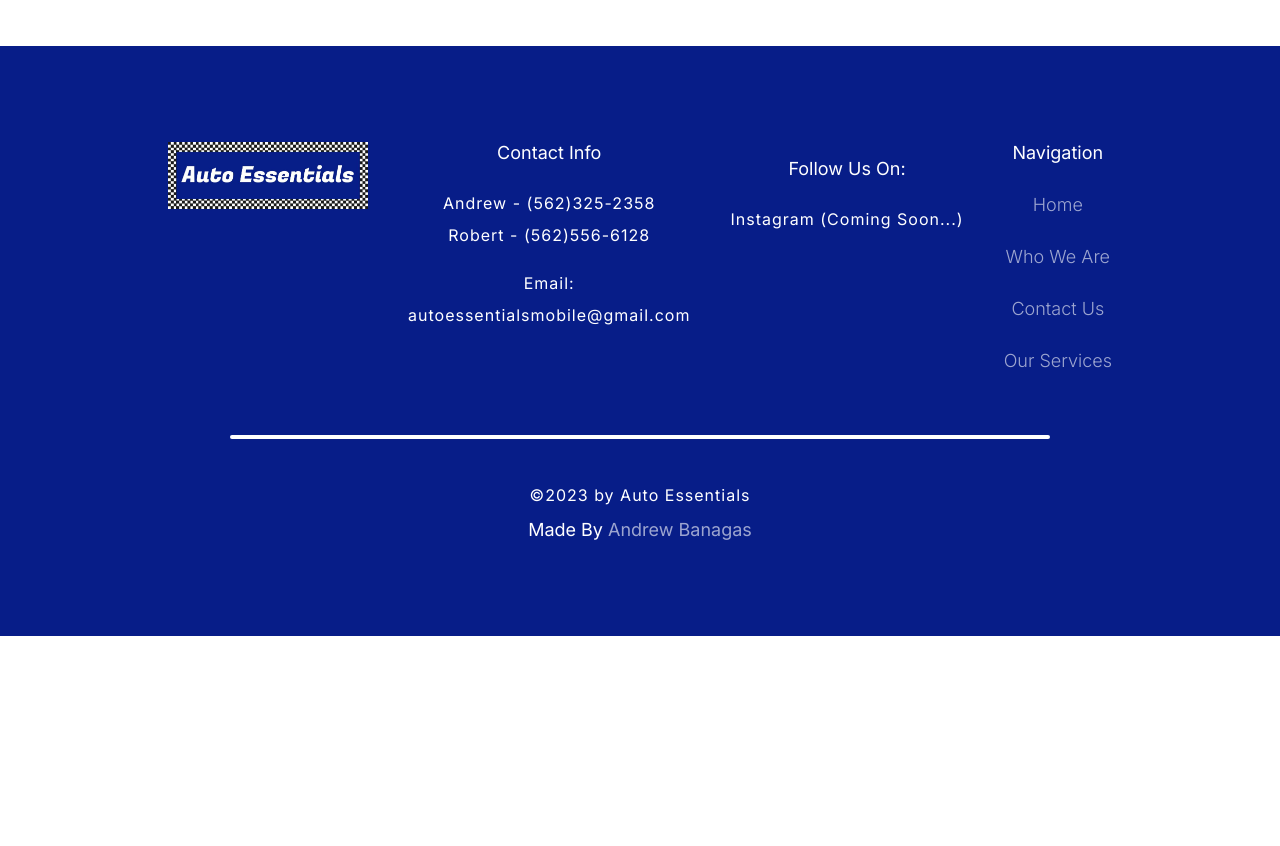
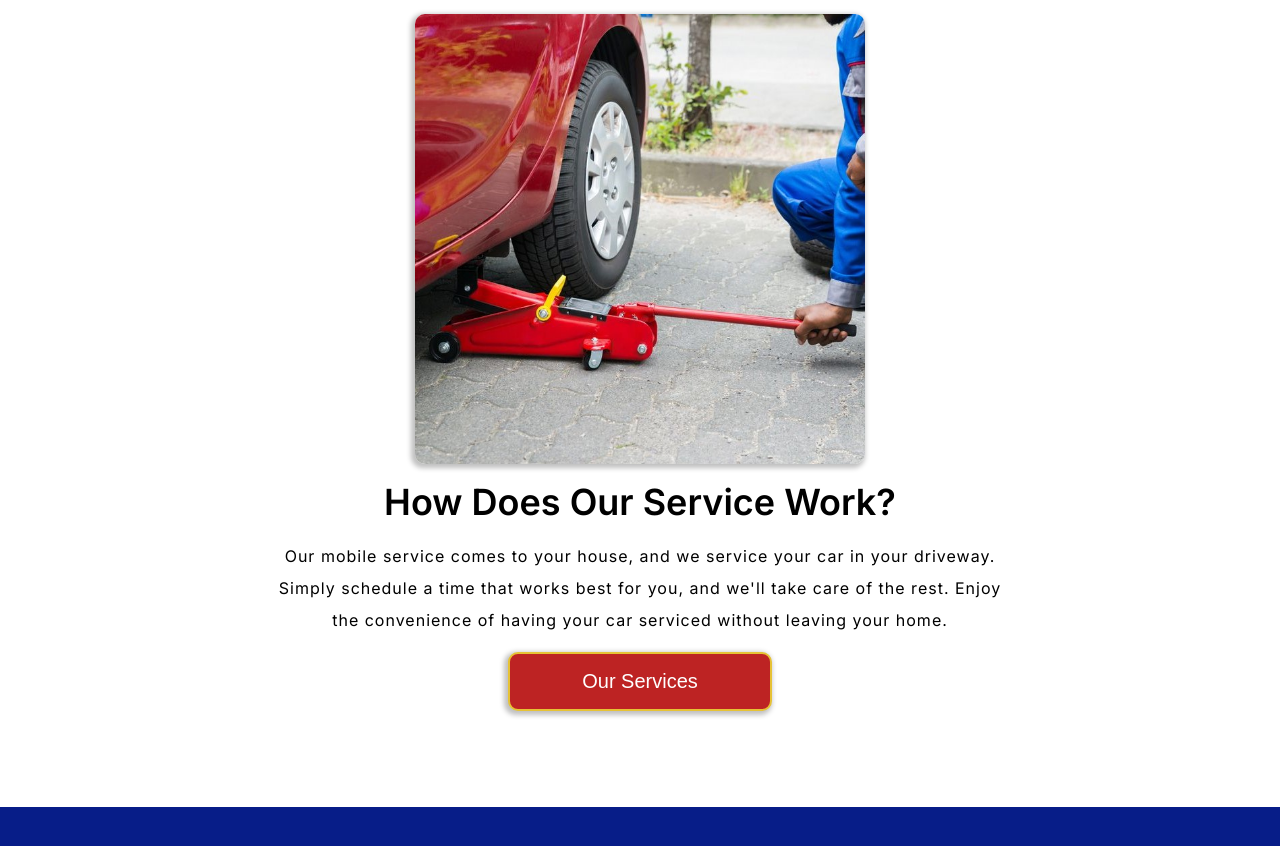
Before and after one commit to drew990/jc-detailing, a Next.js app: page /about in a window 1280 px wide. Shown: the part 1940-2786 px from the top of the page. Before the commit the page ends 2576 px from the top, so only its background shows below. Built offline with nearby package versions, Linux system fonts and the light colour scheme.

Commit message:
Added new section in about me and fix bug in footer

```diff
--- a/src/Components/Footer.tsx
+++ b/src/Components/Footer.tsx
@@ -3,6 +3,7 @@
 import React from "react";
 import styles from "@/app/page.module.css";
 import Logo1 from "@/assets/logo/AE-Logo-1-new.png";
+import Insta from "@/assets/icons/WhiteInstagram.png";
 // Import Logo
 // Add in later
 
@@ -41,15 +42,24 @@
           <div>
             <div>
               <h4>Follow Us On:</h4>
-              <p>Instagram (Coming Soon...)</p>
+              <Link href="https://www.instagram.com/autoessentialsmobile/">
+                <Image src={Insta} alt="Instagram" width={35} height={35} />
+              </Link>
             </div>
           </div>
-          <div style={{ display: "flex", flexDirection: "column" }}>
+          <div
+            style={{
+              display: "flex",
+              flexDirection: "column",
+              minWidth: "300px",
+            }}
+          >
             <h4>Navigation</h4>
             <Link href="/">Home</Link>
             <Link href="/about">Who We Are</Link>
             <Link href="/contact">Contact Us</Link>
             <Link href="/services">Our Services</Link>
+            <Link href="/app">Download Our App</Link>
           </div>
         </div>
         <div className={styles.FooterCenter}>
--- a/src/Components/Quality.tsx
+++ b/src/Components/Quality.tsx
@@ -9,7 +9,7 @@
       <motion.div
         initial={{ y: 100, opacity: 0 }}
         whileInView={{ y: 0, opacity: 1 }}
-        transition={{ delay: 0.5 }}
+        transition={{ delay: 0.25 }}
         viewport={{ once: true }}
         className={styles.Container}
       >
--- a/src/Components/SocialMedia.tsx
+++ b/src/Components/SocialMedia.tsx
@@ -9,7 +9,7 @@
         data-aos="fade-up"
         viewport={{ once: true }}
         initial={{ y: 100, opacity: 0 }}
-        transition={{ delay: 0.5 }}
+        transition={{ delay: 0.25 }}
         whileInView={{ y: 0, opacity: 1 }}
         style={{ width: "80%", margin: "auto", textAlign: "center" }}
       >
--- a/src/app/about/page.tsx
+++ b/src/app/about/page.tsx
@@ -6,6 +6,7 @@
 
 import Location from "@/assets/images/Location-2.jpg";
 import Joshua from "@/assets/images/Joshua.png";
+import CarJack from "@/assets/images/CarJack.jpg";
 
 export default function page() {
   return (
@@ -76,6 +77,31 @@
           </div>
         </div>
       </section>
+      <section className={styles.AboutFlex}>
+        <div className={styles.AboutPic}>
+          <Image
+            src={CarJack}
+            alt="Jack Pic"
+            layout="responsive"
+            width={1}
+            height={1}
+          />
+        </div>
+        <div className={styles.AboutContainer}>
+          <h2>How Does Our Service Work?</h2>
+          <p>
+            Our mobile service comes to your house, and we service your car in
+            your driveway. Simply schedule a time that works best for you, and
+            we'll take care of the rest. Enjoy the convenience of having your
+            car serviced without leaving your home.
+          </p>
+          <div style={{ width: "fit-content", margin: "auto" }}>
+            <Link style={{ opacity: 1 }} href="/services">
+              <button>Our Services</button>
+            </Link>
+          </div>
+        </div>
+      </section>
     </div>
   );
 }
--- a/src/app/globals.css
+++ b/src/app/globals.css
@@ -294,15 +294,18 @@
     letter-spacing: 1px;
   }
   form div {
-    max-width: 300px;
+    max-width: 100%;
     margin: 0 0rem;
     width: 100%;
+  }
+  input {
+    max-width: 100%;
   }
   textarea {
     margin: 0;
   }
   button {
-    font-size: 20px;
+    font-size: 2em;
     font-weight: 500;
     padding: 1rem 3rem;
     background-color: var(--color-secondary-dark);
--- a/src/app/page.module.css
+++ b/src/app/page.module.css
@@ -242,6 +242,7 @@
 }
 
 .FooterCenter {
+  min-width: 300px;
   width: 100%;
   text-align: center;
 }
@@ -456,6 +457,7 @@
 .AboutContainer {
   max-width: 800px;
   padding: 0 2rem;
+  text-align: center;
 }
 
 .AboutLocation {
@@ -635,6 +637,5 @@
   }
   .AboutContainer {
     padding: 0;
-    text-align: center;
   }
 }
--- a/src/app/services/page.tsx
+++ b/src/app/services/page.tsx
@@ -14,6 +14,7 @@
 import Headlight from "@/assets/serviceimages/headlight.png";
 import Battery from "@/assets/serviceimages/Battery.png";
 import Wiper from "@/assets/serviceimages/Wiper.png";
+import Link from "next/link";
 
 // BIG SERVICE HORIZONTAL
 // Like Oil changes, brakes, transmission, and belts
@@ -244,6 +245,11 @@
           </div>
         </div>
       </motion.section>
+      <div style={{ width: "fit-content", margin: "auto" }}>
+        <Link href="/contact" style={{ opacity: 1 }}>
+          <button>Get In Touch</button>
+        </Link>
+      </div>
     </div>
   );
 }
```
Also changed, not shown: src/assets/icons/WhiteInstagram.png (added), src/assets/images/CarJack.jpg (added).
